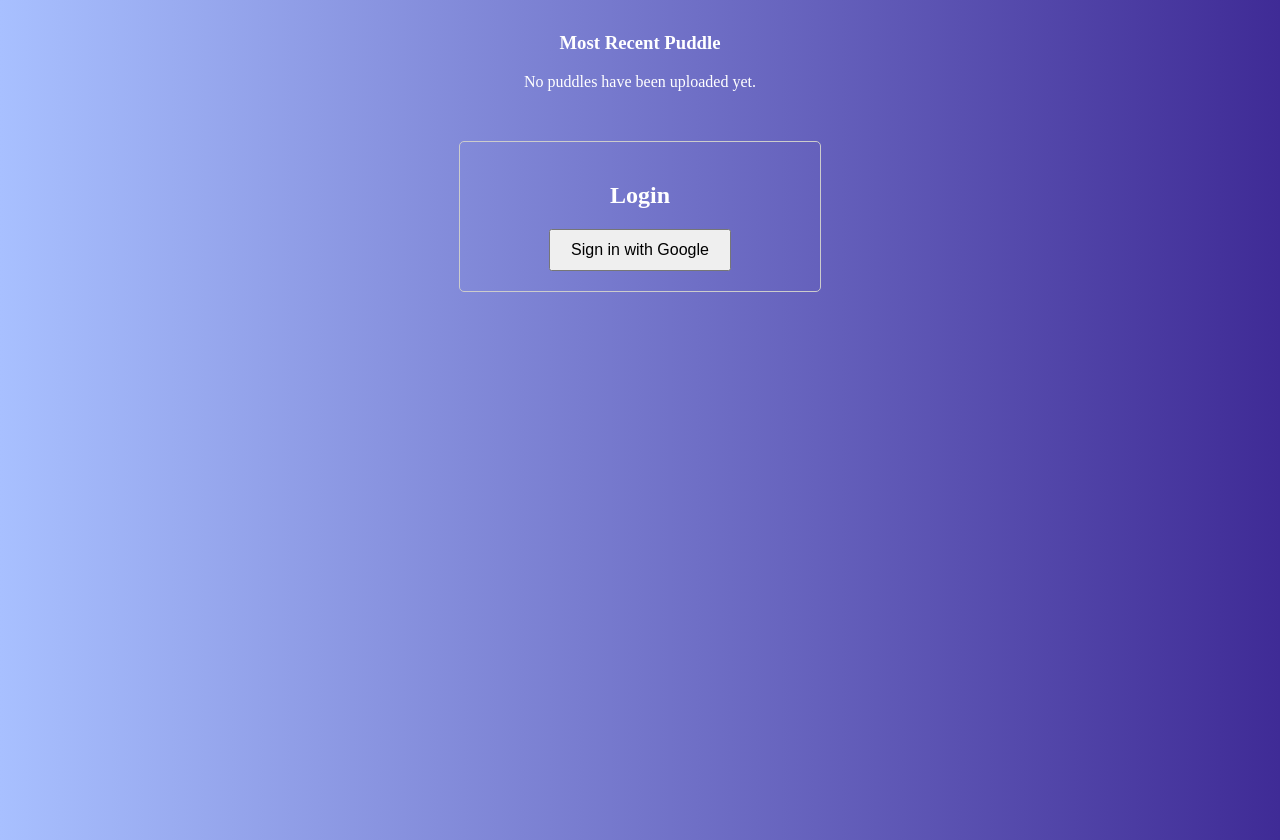
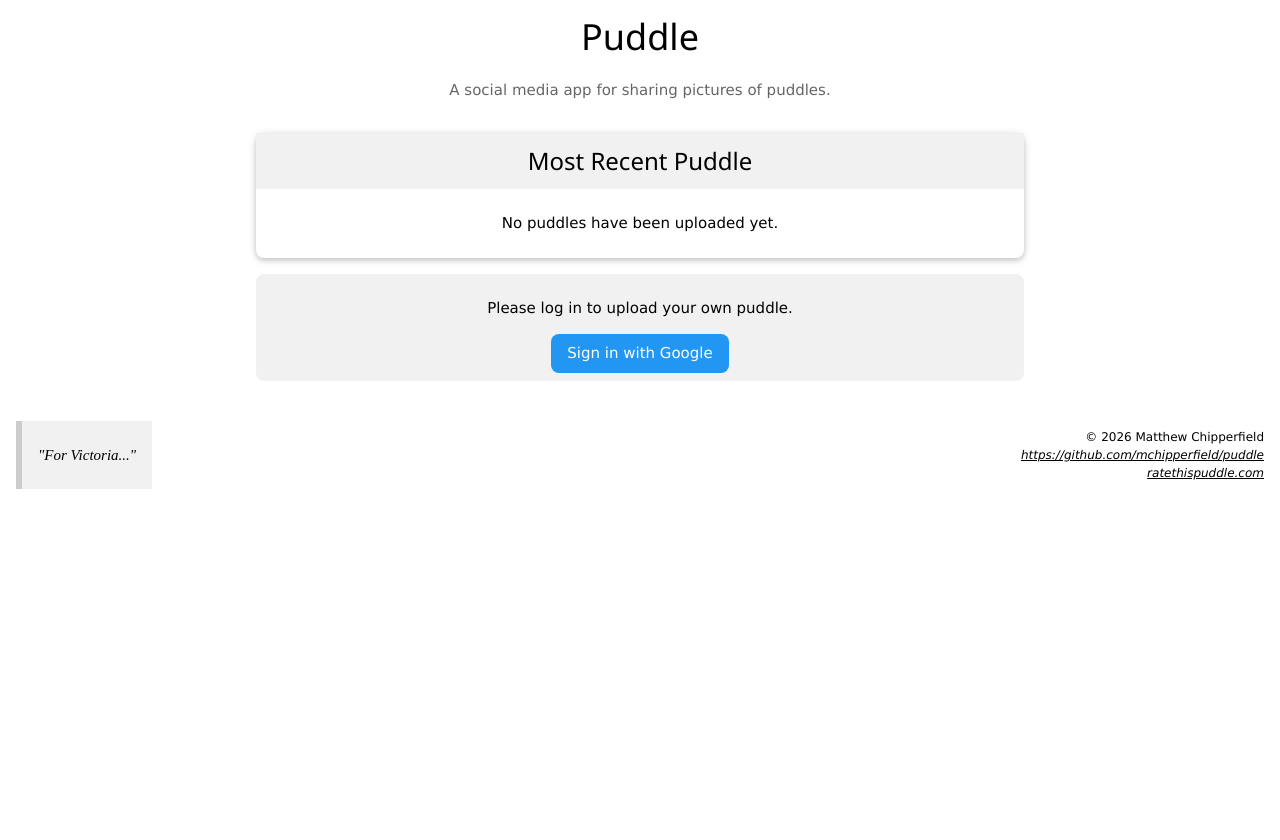
Before and after one commit to mchipperfield/puddle, a SvelteKit app: page / in a window 1280 px wide. After the commit the page ends 800 px from the top, so only its background shows below. Built offline with nearby package versions, Linux system fonts and the light colour scheme; no server answers; the database is empty.

Commit message:
css overhaul

```diff
--- a/src/app.css
+++ b/src/app.css
@@ -1,5 +1 @@
-.theme {
-    background: linear-gradient(to right, #a8c0ff, #3f2b96);
-    color: white;
-    min-height: 100vh;
-}
+/* W3.CSS is now used for styling. This file is intentionally left blank. */
--- a/src/app.html
+++ b/src/app.html
@@ -4,9 +4,10 @@
 		<meta charset="utf-8" />
 		<link rel="icon" href="%sveltekit.assets%/favicon.png" />
 		<meta name="viewport" content="width=device-width, initial-scale=1" />
+		<link rel="stylesheet" href="https://www.w3schools.com/w3css/4/w3.css">
 		%sveltekit.head%
 	</head>
-	<body data-sveltekit-preload-data="hover" class="theme">
+	<body data-sveltekit-preload-data="hover">
 		<div style="display: contents">%sveltekit.body%</div>
 	</body>
 </html>
--- a/src/lib/components/Login.svelte
+++ b/src/lib/components/Login.svelte
@@ -1,37 +1,14 @@
 <script lang="ts">
-    import { auth } from "$lib/firebase";
-    import { GoogleAuthProvider, signInWithPopup } from "firebase/auth";
+    import { user } from '$lib/store';
+    import { auth } from '$lib/firebase';
+    import { GoogleAuthProvider, signInWithPopup } from 'firebase/auth';
 
-    async function signInWithGoogle() {
+    async function login() {
         const provider = new GoogleAuthProvider();
-        try {
-            await signInWithPopup(auth, provider);
-        } catch (error) {
-            console.error("Authentication error:", error);
-            alert((error as Error).message);
-        }
+        await signInWithPopup(auth, provider);
     }
 </script>
 
-<div class="login-container">
-    <h2>Login</h2>
-    <button on:click={signInWithGoogle}>
-        Sign in with Google
-    </button>
-</div>
-
-<style>
-    .login-container {
-        max-width: 320px;
-        margin: 50px auto;
-        padding: 20px;
-        border: 1px solid #ccc;
-        border-radius: 5px;
-        text-align: center;
-    }
-    button {
-        padding: 10px 20px;
-        font-size: 16px;
-        cursor: pointer;
-    }
-</style>
+{#if !$user}
+	<button on:click={login} class="w3-button w3-blue w3-round-large">Sign in with Google</button>
+{/if}
--- a/src/lib/components/RecentPuddle.svelte
+++ b/src/lib/components/RecentPuddle.svelte
@@ -7,25 +7,22 @@
 	} | null = null;
 </script>
 
-<div class="recent-puddle">
-	<h3>Most Recent Puddle</h3>
-	{#if puddle}
-		<img src={puddle.imageUrl} alt="Recent Puddle" />
-		<p>"{puddle.rating}" - {puddle.userName}</p>
-		<p>Uploaded on: {new Date(puddle.createdAt).toLocaleString()}</p>
-	{:else}
-		<p>No puddles have been uploaded yet.</p>
-	{/if}
+<div class="w3-card w3-round-large w3-center">
+	<header class="w3-container w3-light-grey">
+		<h3>Most Recent Puddle</h3>
+	</header>
+	<div class="w3-container w3-padding">
+		{#if puddle}
+			<div>
+				<img src={puddle.imageUrl} alt="Recent Puddle" class="w3-image w3-round-large" />
+				<div class="w3-margin-top">
+					<p class="w3-large w3-serif"><i>"{puddle.rating}"</i></p>
+					<p class="w3-opacity">by {puddle.userName}</p>
+					<p class="w3-opacity">Uploaded on: {new Date(puddle.createdAt).toLocaleDateString()}</p>
+				</div>
+			</div>
+		{:else}
+			<p>No puddles have been uploaded yet.</p>
+		{/if}
+	</div>
 </div>
-
-<style>
-	.recent-puddle {
-		text-align: center;
-		margin-top: 2rem;
-	}
-
-	img {
-		max-width: 100%;
-		border-radius: 8px;
-	}
-</style>
--- a/src/lib/components/UploadForm.svelte
+++ b/src/lib/components/UploadForm.svelte
@@ -28,7 +28,6 @@
 		try {
 			const selectedFile = file[0];
 
-			// Analyze the image first
 			const formData = new FormData();
 			formData.append('image', selectedFile);
 
@@ -75,44 +74,23 @@
 	}
 </script>
 
-<div class="upload-form">
+<div class="w3-card w3-round-large w3-padding">
 	{#if lastUpload}
-		<div class="last-upload">
+		<div class="w3-center w3-margin-bottom">
 			<h4>Your new puddle!</h4>
-			<img src={lastUpload.imageUrl} alt="Last uploaded puddle" />
+			<img src={lastUpload.imageUrl} alt="Last uploaded puddle" class="w3-image w3-round-large" />
 			<p>"{lastUpload.rating}"</p>
 		</div>
 	{/if}
 
-	<h3>Upload a Puddle</h3>
-	<input type="file" bind:files={file} accept="image/*" />
-	<button on:click={uploadPuddle} disabled={loading}>
-		{loading ? 'Uploading...' : 'Upload'}
-	</button>
-	{#if message}
-		<p>{message}</p>
-	{/if}
+	<div class="w3-center">
+		<h3>Upload a Puddle</h3>
+		<input type="file" bind:files={file} accept="image/*" class="w3-input w3-border w3-round-large" />
+		<button on:click={uploadPuddle} disabled={loading} class="w3-button w3-blue w3-round-large w3-margin-top">
+			{loading ? 'Uploading...' : 'Upload'}
+		</button>
+		{#if message}
+			<p class="w3-text-grey w3-margin-top">{message}</p>
+		{/if}
+	</div>
 </div>
-
-<style>
-	.upload-form {
-		text-align: center;
-		margin-top: 2rem;
-		display: flex;
-		flex-direction: column;
-		gap: 1rem;
-		align-items: center;
-	}
-
-	.last-upload {
-		margin-top: 2rem;
-		border: 1px solid #ccc;
-		padding: 1rem;
-		border-radius: 8px;
-	}
-
-	.last-upload img {
-		max-width: 100%;
-		border-radius: 8px;
-	}
-</style>
--- a/src/routes/+layout.svelte
+++ b/src/routes/+layout.svelte
@@ -15,3 +15,20 @@
 </script>
 
 <slot />
+
+
+	<!-- Footer -->
+<footer class="w3-container w3-margin-top w3-padding">
+		<div style="display: flex; justify-content: space-between; align-items: center;">
+			<div class="w3-panel w3-leftbar w3-light-grey w3-padding">
+				<p class="w3-serif"><i>"For Victoria..."</i></p>
+			</div>
+			<div class="w3-small w3-right-align">
+				<span>&copy; 2026 Matthew Chipperfield</span>
+				<address>
+					<a href="https://github.com/mchipperfield/puddle">https://github.com/mchipperfield/puddle</a><br />
+					<a href="https://ratethispuddle.com">ratethispuddle.com</a>
+				</address>
+			</div>
+		</div>
+	</footer>
--- a/src/routes/+page.svelte
+++ b/src/routes/+page.svelte
@@ -17,18 +17,27 @@
 
 <section>
     <main>
+        <div class="w3-content" style="max-width:768px">
+            <header class="w3-container w3-center w3-margin-bottom">
+                <h1>Puddle</h1>
+                <p class="w3-opacity">A social media app for sharing pictures of puddles.</p>
+            </header>
+
+            <main>
                 <RecentPuddle puddle={data.recentPuddle} />
+
                 {#if $user}
+                    <div class="w3-margin-top">
                         <UploadForm />
-            <button on:click={() => signOut(auth)}>Sign out</button>
+                        <button on:click={() => signOut(auth)} class="w3-button w3-red w3-round-large w3-margin-top w3-margin-bottom w3-auto" style="display:block;">Sign out</button>
+                    </div>
                 {:else}
+                    <div class="w3-panel w3-light-grey w3-round-large w3-center w3-padding w3-margin-top">
+                        <p>Please log in to upload your own puddle.</p>
                         <Login />
+                    </div>
                 {/if}
             </main>
+        </div>
+    </main>
 </section>
-
-<style>
-    section {
-        text-align: center;
-    }
-</style>
```
Lines whose indentation alone changed are shown as unchanged.
